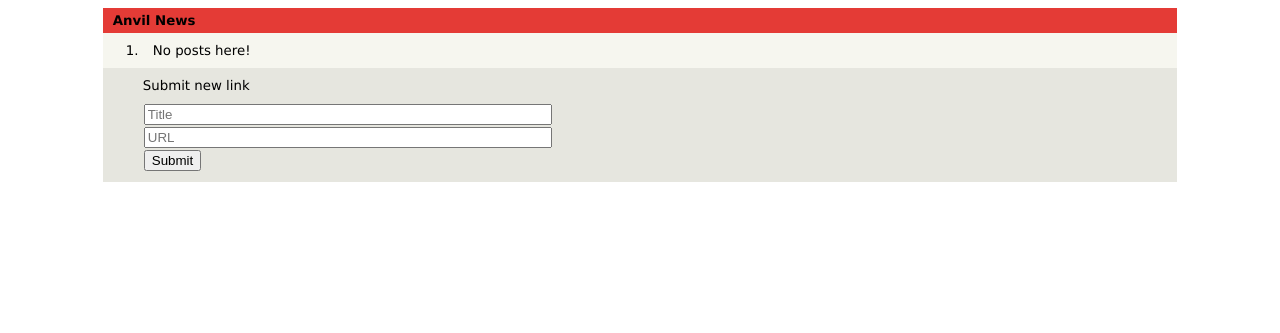
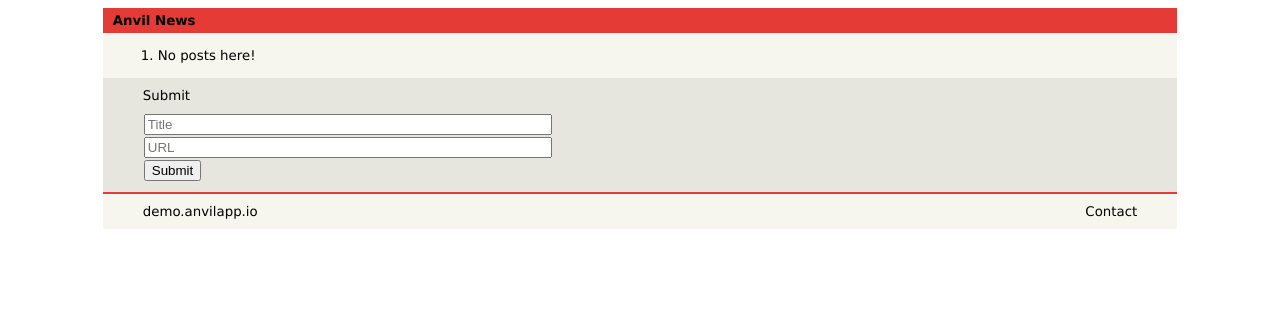
Before and after one commit to KevinGreene/anvil-news, a Flask app: page / in a window 1280 px wide. Shown: the top 333 px of the page. Run offline with Flask 2, Linux system fonts and the light colour scheme; data that the repository does not hold is empty.

Commit message:
Add footer

```diff
--- a/templates/index.html
+++ b/templates/index.html
@@ -54,7 +54,7 @@
             margin: 0;
         }
         ol li {
-            padding: 10px;
+            margin: 15px;
         }
         .post li {
             margin: 15px;
@@ -79,6 +79,17 @@
         input[type=text] {
             width: 400px;
         }
+        .vote {
+            font-size: 12px;
+            color: #828282;
+        }
+        footer {
+            padding: 10px 40px;
+            border-top: 2px solid #e43b36;
+        }
+        footer .contact {
+            float: right;
+        }
     </style>
 </head>
 
@@ -89,8 +100,8 @@
         </header>
         <ol>
             {% for post in posts %}
-            <li class="post" data-post="{{ post.id }}"><a href="javascript:upvote({{ post.id }})">&#9650;</a>
-                <a href="javascript:downvote({{ post.id }})">&#9660;</a>
+            <li class="post" data-post="{{ post.id }}"><a class="vote" href="javascript:upvote({{ post.id }})">&#9650;</a>
+                <a class="vote" href="javascript:downvote({{ post.id }})">&#9660;</a>
                 <a href="{{ post.url|e }}">{{ post.title|e }}</a>
                 <span class="dn">({{ post.hostname }})</span>
                 <span class="points">({{ post.score }} points)</span>
@@ -100,7 +111,7 @@
             {% endfor %}
         </ol>
         <div class="submit">
-          <div class="text">Submit new link</div>
+          <div class="text">Submit</div>
           <form action="{{ url_for('new_post') }}" method="post">
               <ul>
                   <li><input type="text" name="title" placeholder="Title"></li>
@@ -109,6 +120,10 @@
               </ul>
           </form>
         </div>
+        <footer>
+            <a href="https://demo.anvilapp.io">demo.anvilapp.io</a>
+            <div class="contact"><a href="mailto:hello@anvilapp.io">Contact</a></div>
+        </footer>
     </div>
 </body>
 
```
